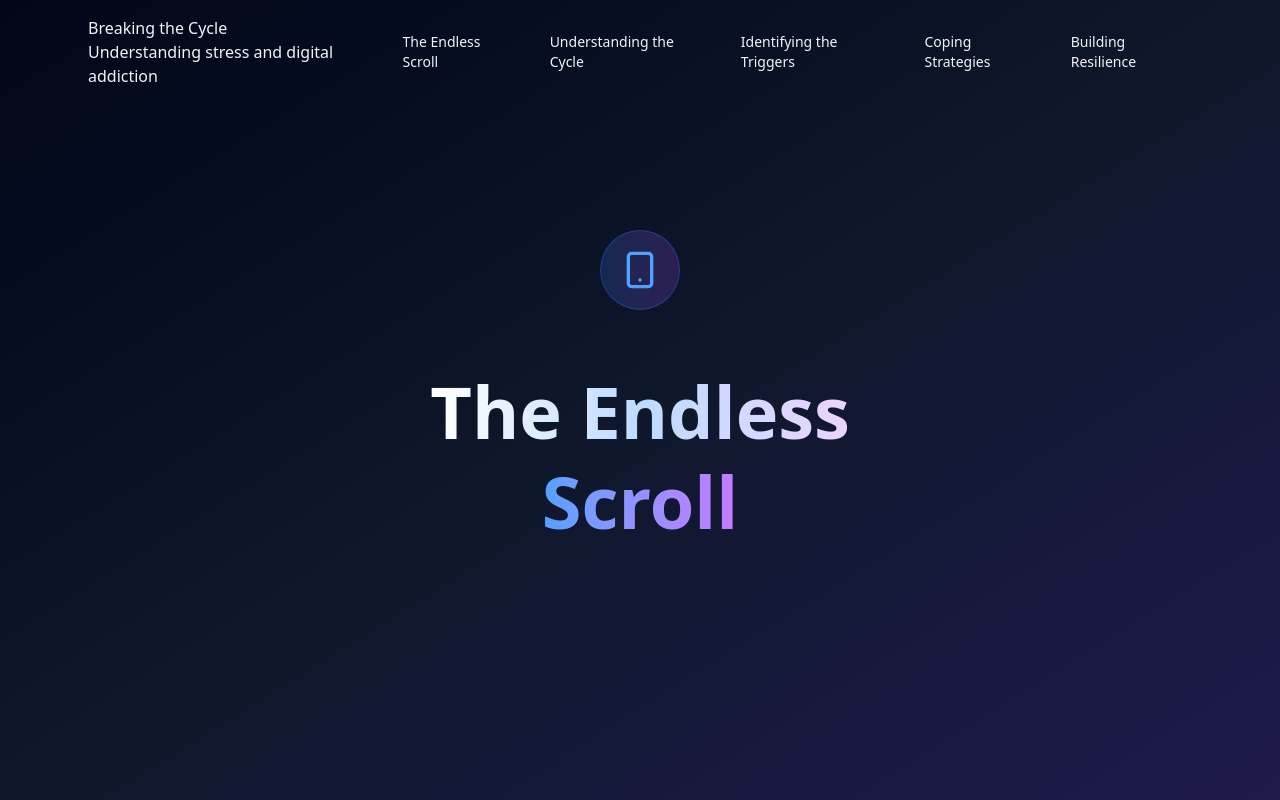
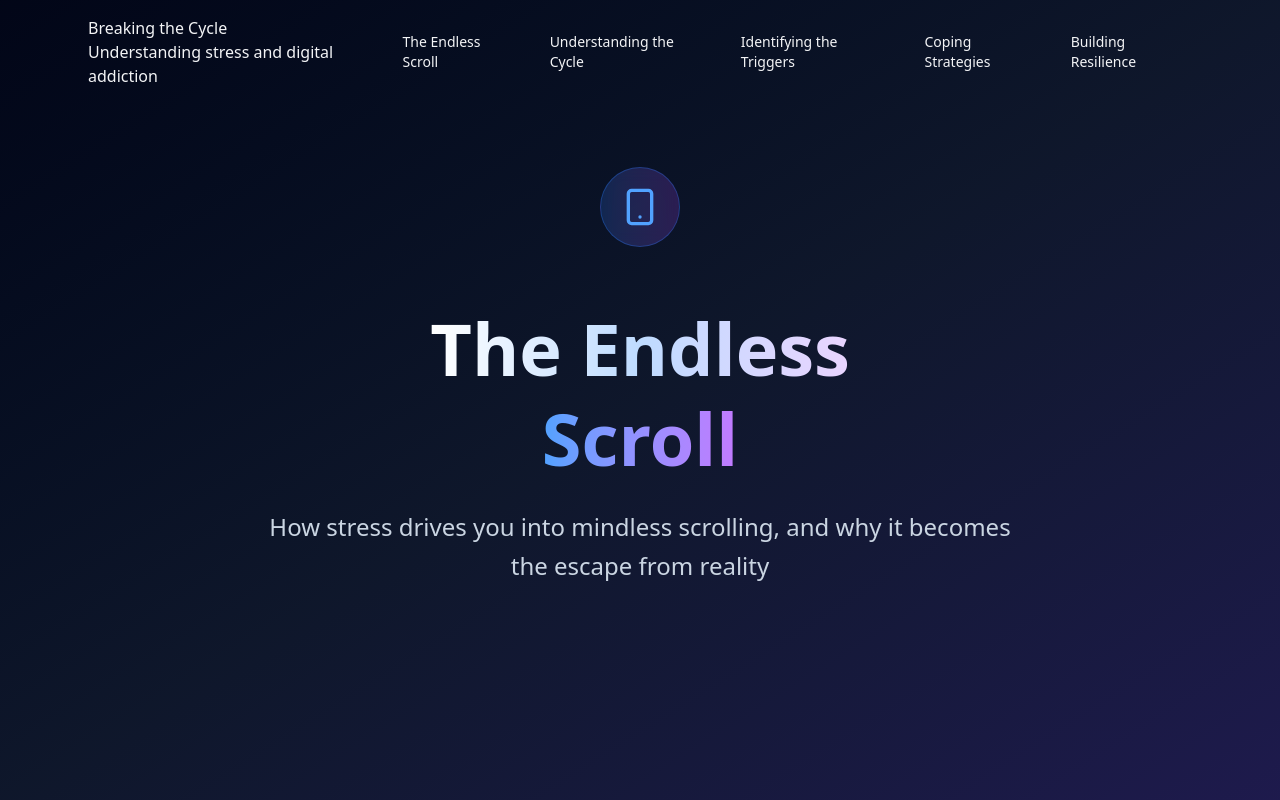
Before and after one commit to sagarEmn/stress-scroll, a React (Vite) app: page / in a window 1280 px wide. Built offline with nearby package versions, Linux system fonts and the light colour scheme.

Commit message:
feat: Add paragraph element with stylings

```diff
--- a/src/components/Hero.jsx
+++ b/src/components/Hero.jsx
@@ -24,6 +24,10 @@ const Hero = () => {
               Scroll
             </span>
           </h2>
+
+          <p className="text-xl md:text-2xl text-slate-300 max-w-3xl mx-auto leading-relaxed mb-12">
+            How stress drives you into mindless scrolling, and why it becomes the escape from reality
+          </p>
         </div>
       </div>
     </>
```
